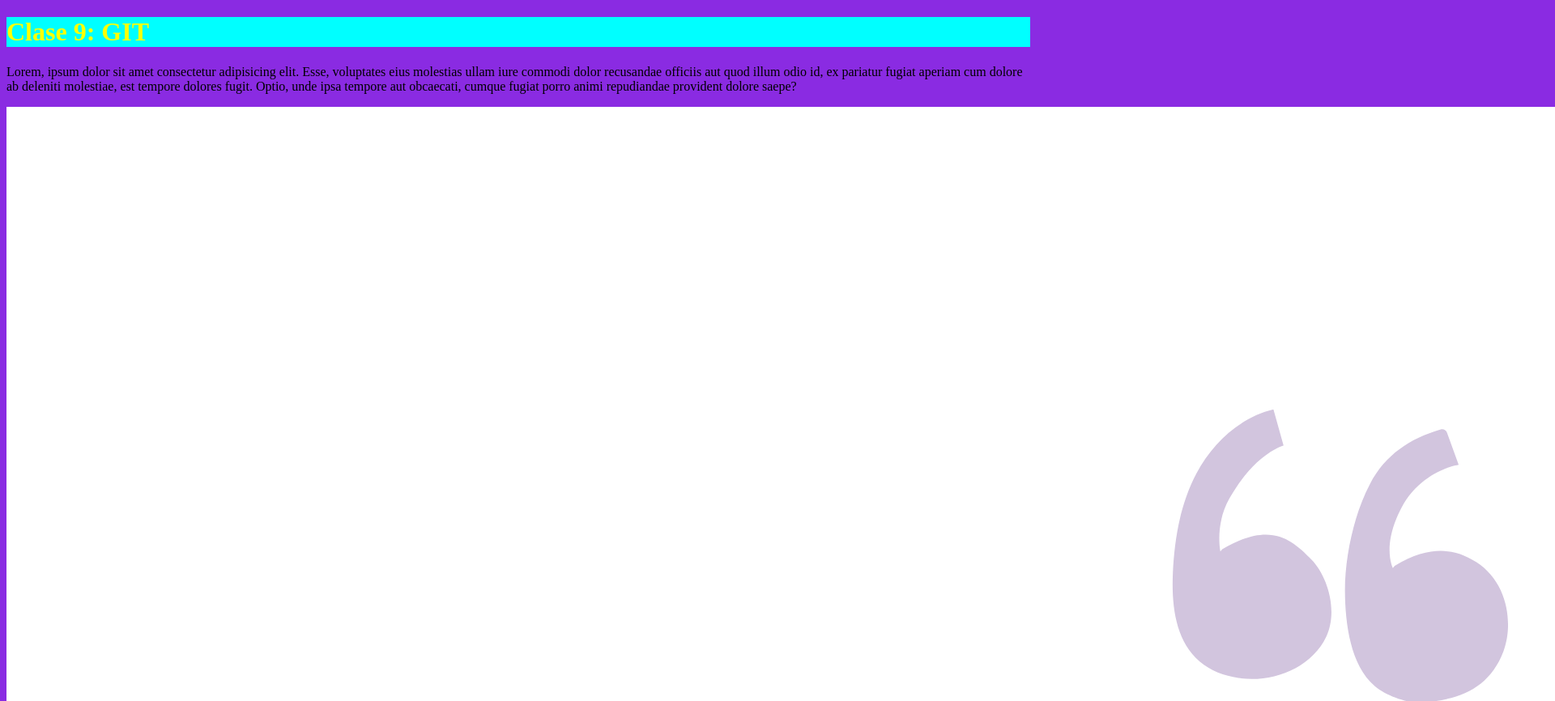
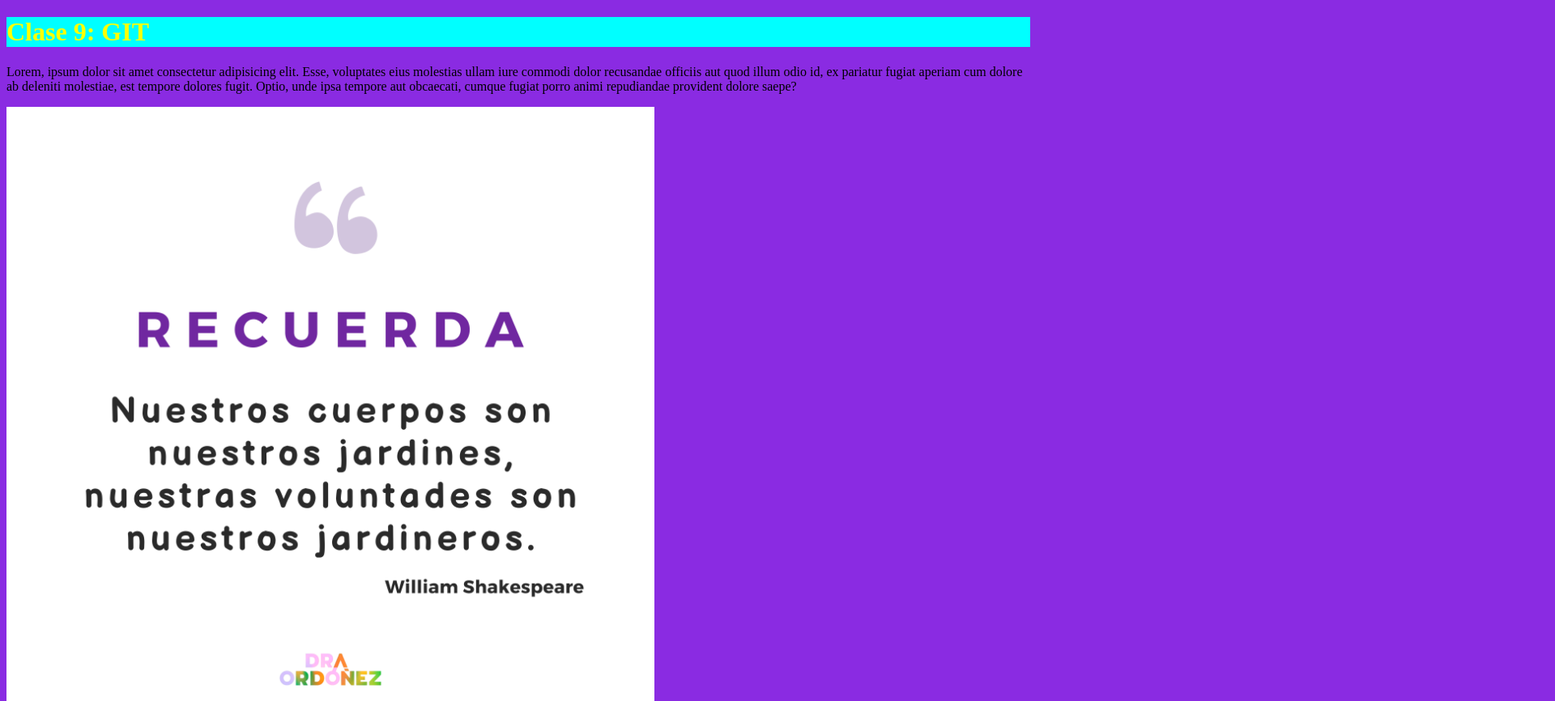
Before and after one commit to TrellixVulnTeam/primerrepositorio_J2O3, a plain HTML site: page index.html in a window 1280 px wide. Shown: the top 866 px of the page at 81% size, 1920 px wide, since content can reach past the window. Drawn offline with Linux system fonts and the light colour scheme.

Commit message:
tamaño imagen ajustado

```diff
--- a/css/styles.css
+++ b/css/styles.css
@@ -9,3 +9,8 @@ background-color: blueviolet;
 .resaltado{
     background-color: aqua;
 }
+
+.quote{
+    width: 50rem;
+    height: 50rem;
+}
--- a/index.html
+++ b/index.html
@@ -16,7 +16,7 @@
         dolor recusandae officiis aut quod illum odio id, ex pariatur fugiat aperiam cum dolore ab deleniti molestiae,
         est tempore dolores fugit. Optio, unde ipsa tempore aut obcaecati, cumque fugiat porro animi repudiandae
         provident dolore saepe?</P>
-<img src="./img/Cream Reminder Note Instagram Post.png" alt="quote">
+<img class="quote" src="./img/Cream Reminder Note Instagram Post.png" alt="quote">
     <p>esto es un parrafo agregado en la rama dev</p>
     <p>Lorem ipsum dolor sit amet.</p>
     <p class="resaltado">parrafo agregado para probar la funcionaldiad de moverse entre commits NUEVA MODIFICACION EN ESTA RAMA DEV</p>
```
